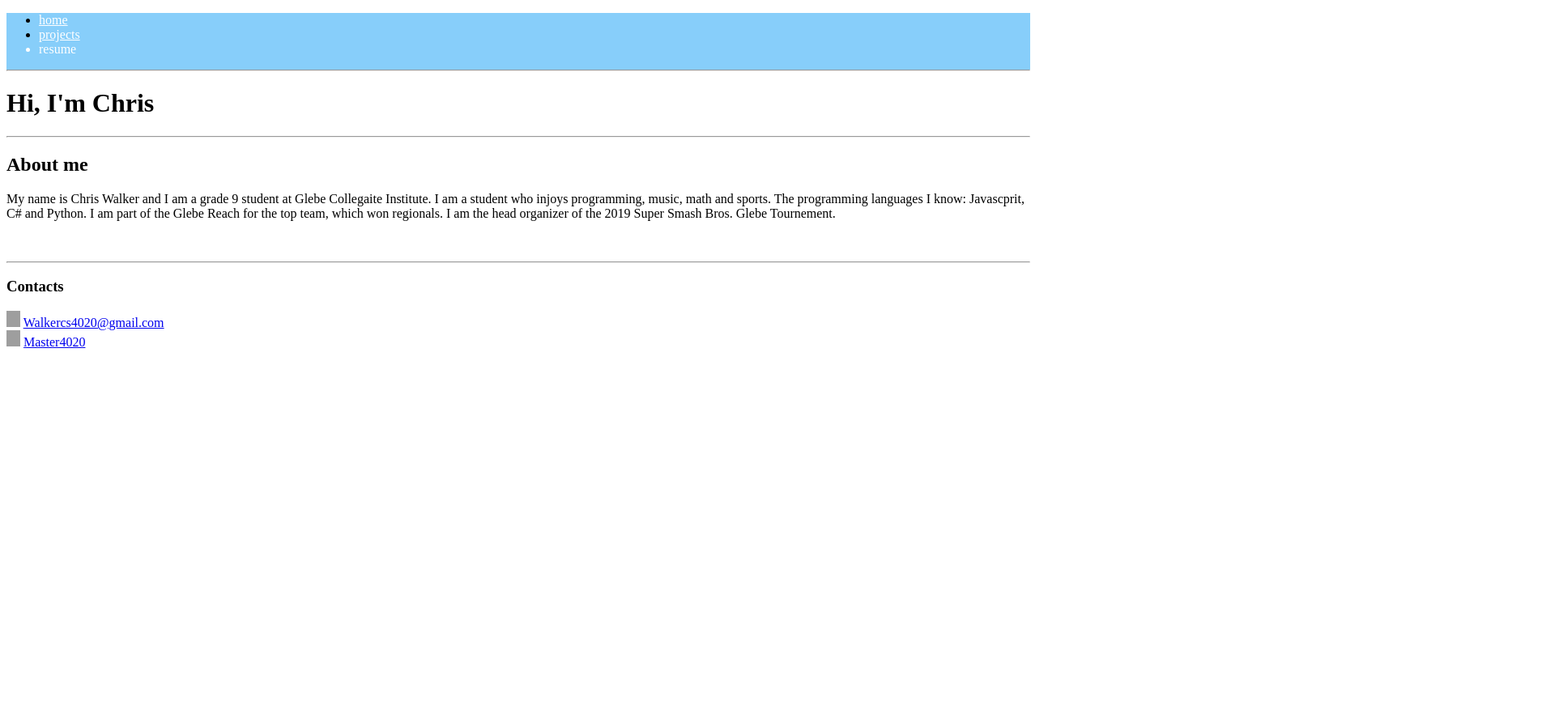
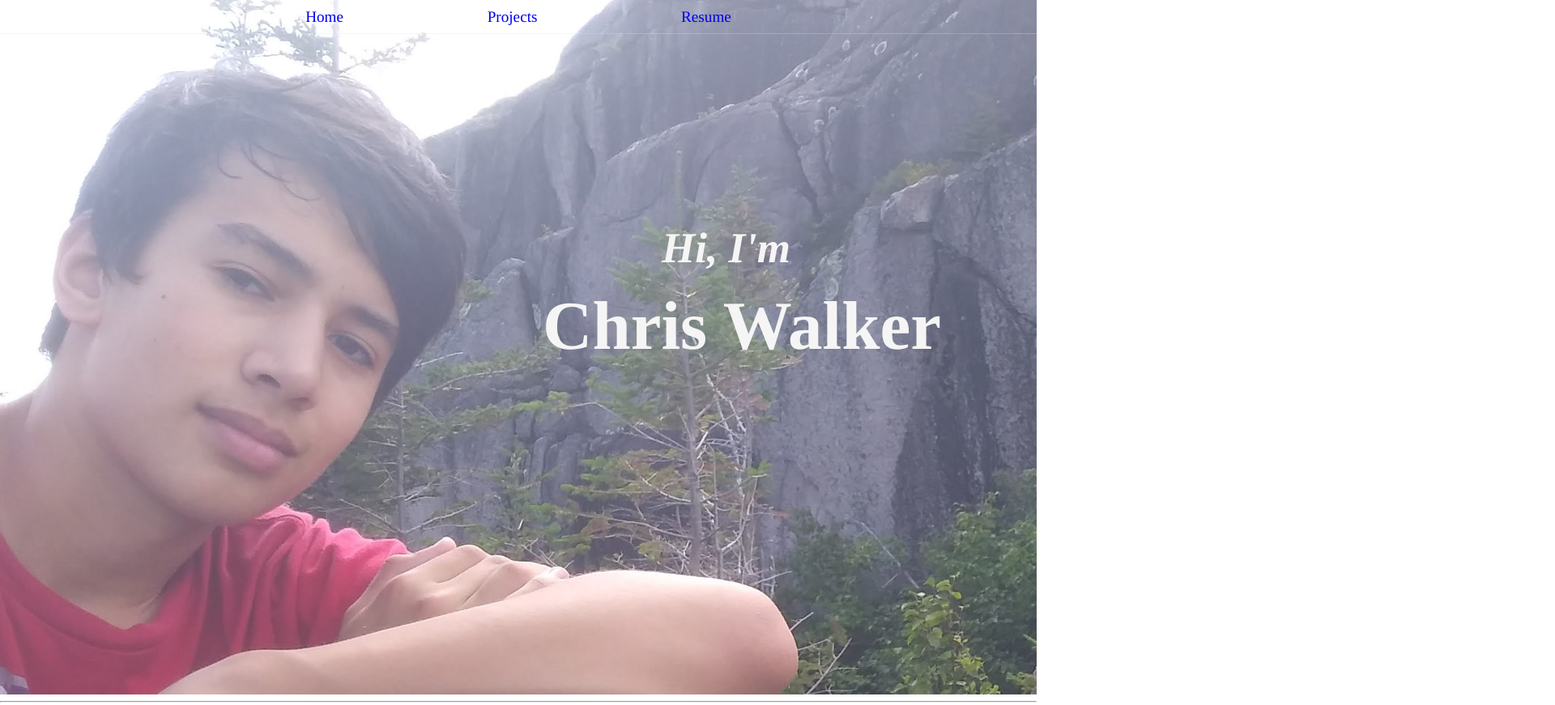
Before and after one commit to ChrisTienYenWalker/ChrisWalker.github.io, a plain HTML site: page index.html in a window 1280 px wide. Shown: the top 871 px of the page at 81% size, 1920 px wide, since content can reach past the window. Before the commit the page ends 800 px from the top, so only its background shows below. Drawn offline with Linux system fonts and the light colour scheme; grey boxes are pictures that could not be loaded.

Commit message:
adding picture for header

```diff
--- a/index.html
+++ b/index.html
@@ -5,42 +5,53 @@
         <title>Chris Walker</title>
     </head>
     <body>
-        <header>
-            <nav style='background: lightskyblue'> <!-- change later-->
+        <link rel="stylesheet" href="mainstyle.css">
+        <header class="main-head">
+            <nav class='nav main-nav'>
                 <ul>
-                    <li><a style="color: white" href="127.0.0.1:5500/index.html" target="self">home</a></li>
-                    <li><a style="color: white" href="127.0.0.1:5500/projects.html" target="self">projects</a></li>
-                    <li <a style="color: white" href="#" target="blank">resume</a></li>
+                    <li class="set" style="color: blueviolet"><a href="127.0.0.1:5500/index.html">Home</a></li>
+                    <li class="set" style="color: blueviolet"><a href="127.0.0.1:5500/projects.html">Projects</a></li>
+                    <li class="set" style="color: blueviolet"><a href="https://docs.google.com/document/d/1cj-FHCLEfwsFV-k1l3EEbyfJkjuT_Jhf0My3p_DZ1aI/edit?usp=sharing" target="blank">Resume</a></li>
                 </ul>
-                <hr>
             </nav>
-            <h1>Hi, I'm Chris</h1>
-            <!-- image of me -->
+            <div style="color: whitesmoke">
+                <h2 class="intro"><em>Hi, I'm</em></h2>
+                <h1 class="name">Chris Walker</h1>
+            </div>
         </header>
-        <hr>
         <main>
+            <hr>
             <h2>About me</h2>
-            <p>My name is Chris Walker and I am a grade 9 student at Glebe Collegaite Institute. I am a student who injoys programming, music, math and sports. The programming languages I know:
-            Javascprit, C# and Python. I am part of the Glebe Reach for the top team, which won regionals. I am the head organizer of the 2019 Super Smash Bros. Glebe Tournement.</p>
-            <img>
-            <p>
-
-            </p>
+            <!--<div class="languages">
+                <h3>Languages</h3>
+                <p>I know many programming languages such as javascript and python.</p>
+                <div>
+                    <img src="https://aptonic.com/blog/wp-content/uploads/2015/08/python-logo.png" width="100" height="100">
+                    <img src="https://cdn-images-1.medium.com/max/1600/1*HP8l7LMMt7Sh5UoO1T-yLQ.png" width="100" height="100">
+                </div>  -->
         </main>
         <footer>
             <hr>
             <h3>Contacts</h3>
-            <div style="color: blueviolet" >
-                <span>
-                    <img src="https://image.flaticon.com/icons/svg/281/281769.svg" width="17" height="20">
-                    <a href = 'https://mail.google.com' target="blank">Walkercs4020@gmail.com</a>
-                </span>
-                <br>
-                <span>
-                    <img src="https://slack-files2.s3-us-west-2.amazonaws.com/avatars/2017-12-19/288981919427_f45f04edd92902a96859_512.png" width="17" height="20">
-                    <a href = "https://github.com/Master4020" target="blank">Master4020</a>
-                </span>
-                <!--<a href="Walkercs4020@gmail.com"><Walkercs4020@gmail class="com">Walkercs4020@gmail.com</Walkercs4020@gmail></a>
+            <div style="color: blueviolet " >
+                <nav class="nav">
+                    <ul>
+                        <li>
+                            <img src="https://image.flaticon.com/icons/svg/281/281769.svg" width="17" height="20">
+                            <a href = "mailto:Walkercs4020@gmail.com" >Walkercs4020@gmail.com</a>
+                        </li>
+                        <li>
+                            <img src="https://slack-files2.s3-us-west-2.amazonaws.com/avatars/2017-12-19/288981919427_f45f04edd92902a96859_512.png" width="17" height="20">
+                            <a href = "https://github.com/Master4020" target="blank">Master4020</a>
+                        </li>
+                    </ul>
+               </nav>
+                <!--
+                    <img scr="https://upload.wikimedia.org/wikipedia/commons/9/99/Unofficial_JavaScript_logo_2.svg">
+                <img scr="https://qph.fs.quoracdn.net/main-qimg-7b0167d398e33e6075f975bf11d80e14">
+                <img scr="https://cdn-images-1.medium.com/max/1600/0*JLPdbimCEnWB8qJL.png">
+
+                    <a href="Walkercs4020@gmail.com"><Walkercs4020@gmail class="com">Walkercs4020@gmail.com</Walkercs4020@gmail></a>
                 -->
             </div>
         </footer>
--- /dev/null
+++ b/mainstyle.css
@@ -0,0 +1,64 @@
+*{
+    font-family: Times;
+    box-sizing: border-box;
+}
+html, body{
+    margin: 0;
+    padding: 0;
+}
+
+.nav ul{
+    margin: 0;
+    border: 0;
+    padding: 0;
+}
+
+.nav li{
+    display: inline;
+}
+
+.nav{
+    position: sticky;
+    top: 0;
+}
+
+.main-nav{
+    text-align: center;
+    font-size: 1.2em;
+    font-weight: normal;
+    border-bottom: 1px solid rgba(225, 225, 225, .3);
+}
+
+.main-nav li{
+    padding: 0 6%;
+}
+.nav a{
+    display: inline-block;
+    padding: .5em;
+    text-decoration: none;
+}
+
+.nav a:hover{
+    background: rgba(225, 225, 225, .3);
+}
+
+.main-head{
+    background-image: url("images/20180828_120009.jpg");
+    background-size: cover;
+    background-blend-mode: multiply;
+    padding-bottom: 500px;
+
+}
+
+.intro{
+    font-size: 53px;
+    position: relative;
+    right: -817px;
+    bottom: -190px;
+}
+.name{
+    font-size: 85px;
+    position: relative;
+    right: -670px;
+    bottom: -150px;
+}
```
Also changed, not shown: images/20170902_195316 (1).jpg (added), images/20180828_120009.jpg (added), images/blue-powder-explosion-black-background_44314-1128.jpg (added), 1 other file.
